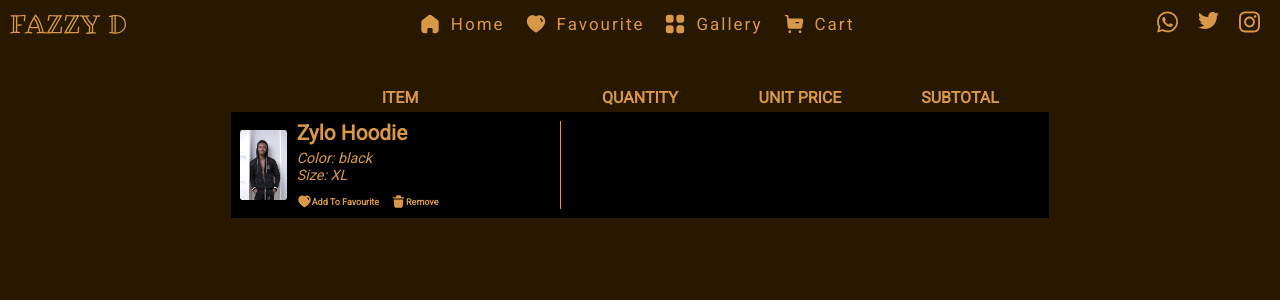
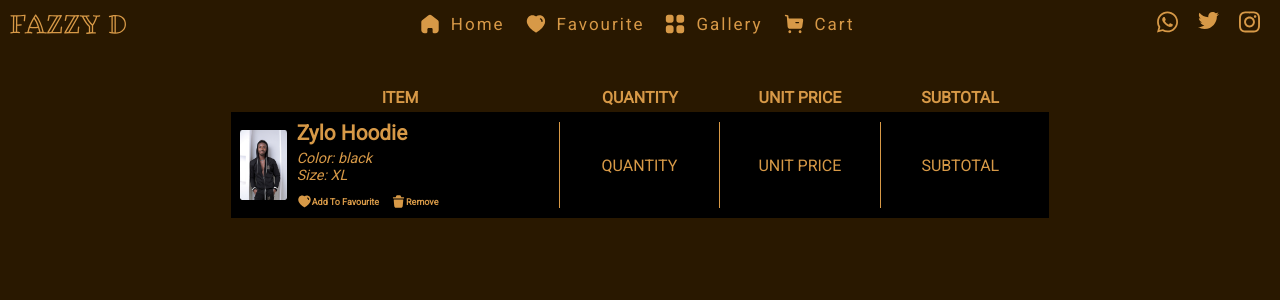
Before and after one commit to kromate/fazzyD, a Vue app: page /cart in a window 1280 px wide. Shown: the top 300 px of the page. Built offline with nearby package versions, Linux system fonts and the light colour scheme.

Commit message:
tuesday_ending

```diff
--- a/src/views/Cart.vue
+++ b/src/views/Cart.vue
@@ -26,6 +26,10 @@
           </div>
         </div>
       </div>
+
+      <p class="otherCol ItSel justify align flex bod">QUANTITY</p>
+      <p class="otherCol ItSel justify align flex bod">UNIT PRICE</p>
+      <p class="otherCol ItSel justify align flex ">SUBTOTAL</p>
     </div>
   </div>
 </template>
@@ -37,6 +41,9 @@ export default {
 </script>
 
 <style scoped>
+.ItSel {
+  color: #d79947;
+}
 .ml {
   margin-left: 12px;
 }
@@ -68,6 +75,7 @@ h1 {
 }
 .bod {
   border-right: 1px solid #d79947;
+  height: 86px;
 }
 .cartImg {
   height: 70px;
```
